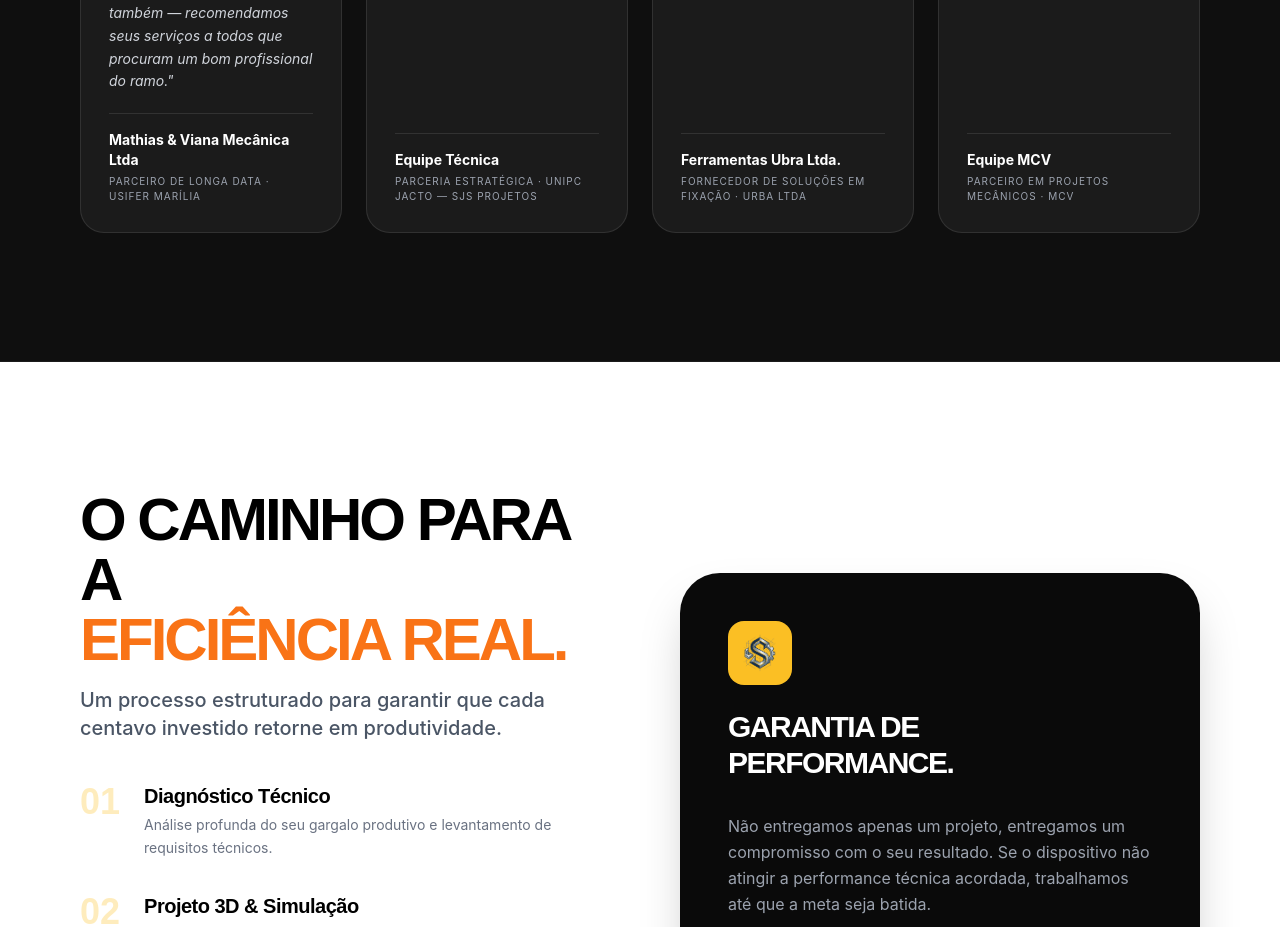
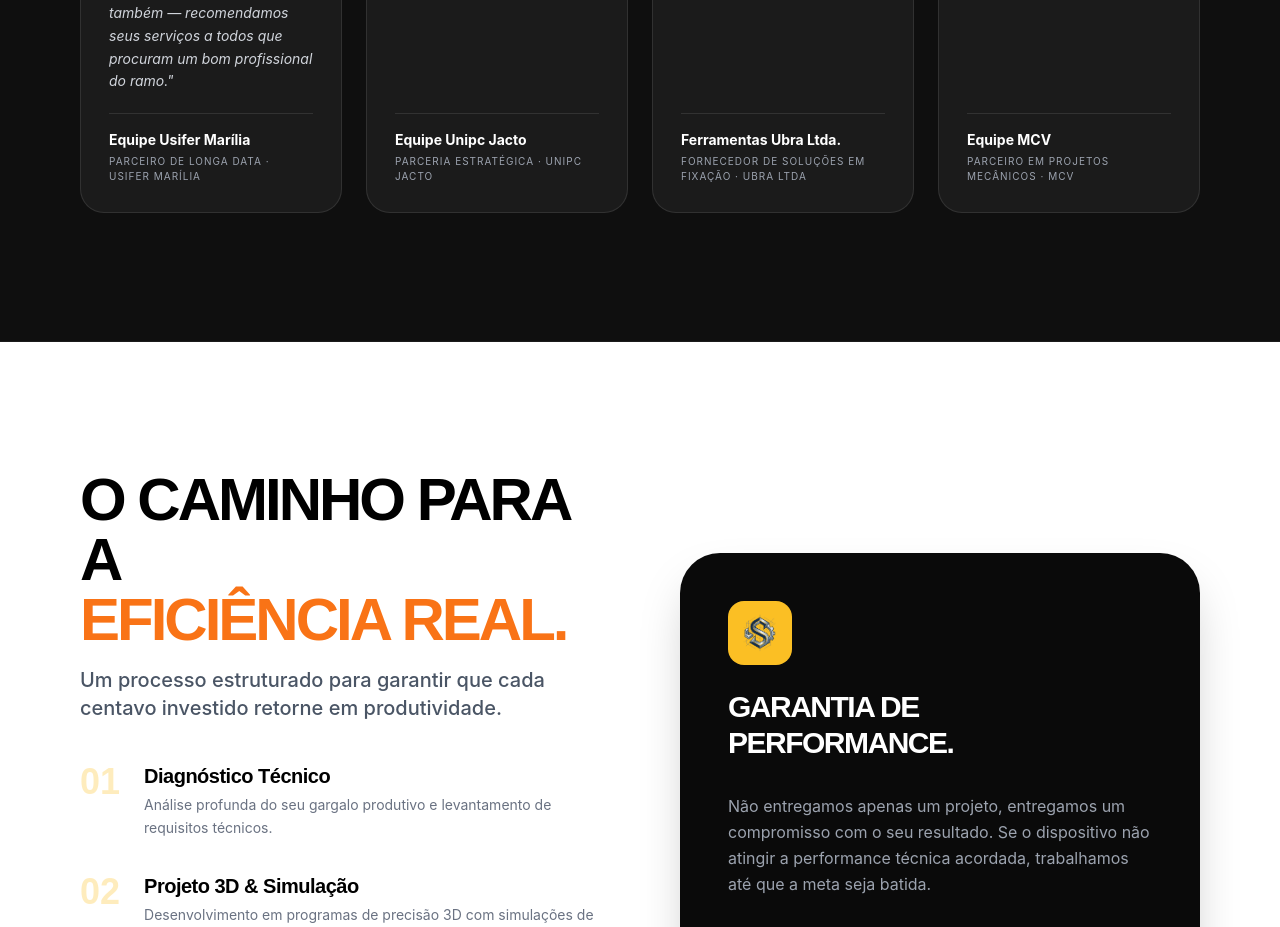
Before and after one commit to sergioprojetista/Portf-lioSergioProjetista, a React (Vite) app: page / in a window 1280 px wide. Shown: the part 9700-10627 px from the top of the page. Built offline with nearby package versions, Linux system fonts and the light colour scheme.

Commit message:
fix: correção nome das empresas

```diff
--- a/src/constants.ts
+++ b/src/constants.ts
@@ -132,21 +132,21 @@ export interface Testimonial {
 export const TESTIMONIALS: Testimonial[] = [
   {
     quote: 'Estamos recebendo do Sr. Sergio já há vários anos um serviço de projetos mecânicos e assessoria técnica de excelente qualidade, com compromisso, profissionalismo e responsabilidade no prazo de entrega e atendimento pós-venda. Estamos muito contentes com o empenho e o serviço prestado em todos esses anos de parceria. Excelente como pessoa também — recomendamos seus serviços a todos que procuram um bom profissional do ramo.',
-    name: 'Mathias & Viana Mecânica Ltda',
+    name: 'Equipe Usifer Marília',
     role: 'Parceiro de Longa Data',
     company: 'Usifer Marília',
   },
   {
     quote: 'Um parceiro estratégico que alia experiência, confiabilidade e qualidade nas entregas de projetos de dispositivos de usinagem, contribuindo de forma consistente desde a fase de estudos até a execução final.',
-    name: 'Equipe Técnica',
+    name: 'Equipe Unipc Jacto',
     role: 'Parceria Estratégica',
-    company: 'Unipc Jacto — SJS Projetos',
+    company: 'Unipc Jacto',
   },
   {
     quote: 'Sérgio desenvolveu competências relevantes no desenvolvimento de dispositivos e na otimização de processos, desempenhando um papel essencial para o sucesso dessa parceria. Sua sólida experiência, adquirida ao longo de sua atuação na Jacto, foi fundamental para o sucesso dos nossos produtos.',
     name: 'Ferramentas Ubra Ltda.',
     role: 'Fornecedor de Soluções em Fixação',
-    company: 'Urba Ltda',
+    company: 'Ubra Ltda',
   },
   {
     quote: 'Seu grande conhecimento técnico, aliado ao compromisso e dedicação aos prazos e requisitos, são fatores diferenciais de seu trabalho. Os estudos para orçamento e o acompanhamento pós-venda também são importantes serviços que o Sérgio nos presta. Recomendamos fortemente seu trabalho — é um excelente profissional e pessoa.',
```
